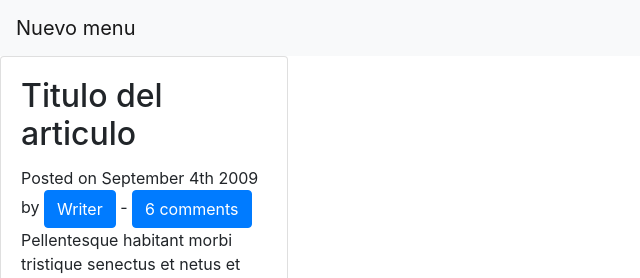
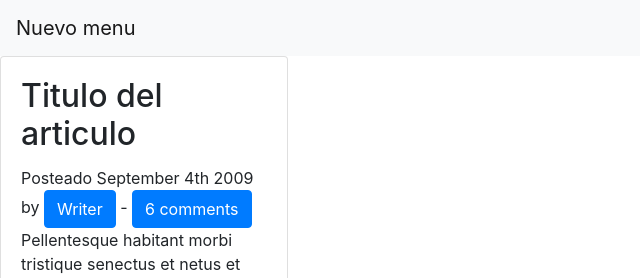
Before and after one commit to raul2762/demo-reposi, a plain HTML site: page Index.html in a window 1280 px wide. Shown: the top 278 px of the page, 0-640 px from the left. Drawn offline with nearby package versions, Linux system fonts and the light colour scheme.

Commit message:
Se modifico un texto en Index.html

```diff
--- a/Index.html
+++ b/Index.html
@@ -25,7 +25,7 @@
 		<article>
 			<header>
 				<h2 class="card-title">Titulo del articulo</h2>
-				<p class="card-text">Posted on <time datetime="2009-09-04T16:31:24+02:00">September 4th 2009</time> by <a href="#" class="btn btn-primary">Writer</a> - <a href="#comments" class="btn btn-primary">6 comments</a></p>
+				<p class="card-text">Posteado <time datetime="2009-09-04T16:31:24+02:00">September 4th 2009</time> by <a href="#" class="btn btn-primary">Writer</a> - <a href="#comments" class="btn btn-primary">6 comments</a></p>
 			</header>
 			<p class="card-text">Pellentesque habitant morbi tristique senectus et netus et malesuada fames ac turpis egestas.</p>
 		</article>
```
